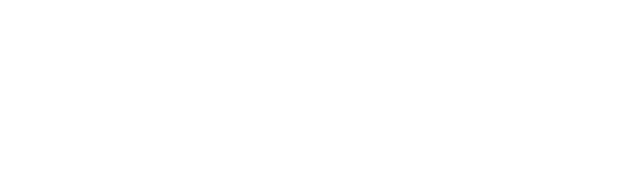
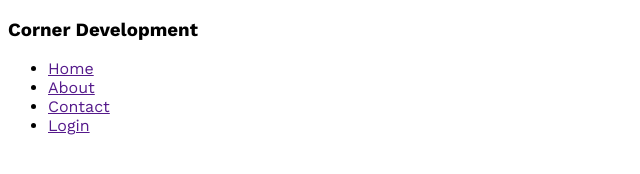
Before and after one commit to NhsTarek/corner-development, a plain HTML site: page index.html in a window 1280 px wide. Shown: the whole page, without its empty margins (0-640 px from the left). Drawn offline with nearby package versions, Linux system fonts and the light colour scheme.

Commit message:
google fonts added

```diff
--- a/index.html
+++ b/index.html
@@ -7,6 +7,22 @@
     <link rel="stylesheet" href="/styles/style.css">
 </head>
 <body>
+    <header>
+        <nav>
+            <h3>Corner Development</h3>
+            <ul>
+                <li><a href="">Home</a></li>
+                <li><a href="">About</a></li>
+                <li><a href="">Contact</a></li>
+                <li><a href="">Login</a></li>
+            </ul>
+        </nav>
+    </header>
+    <main>
 
+    </main>
+    <footer>
+
+    </footer>
 </body>
 </html>
--- a/styles/style.css
+++ b/styles/style.css
@@ -0,0 +1,6 @@
+/* Work sans google fonts */
+@import url('https://fonts.googleapis.com/css2?family=Work+Sans:wght@400;500;600;700&display=swap');
+
+*{
+    font-family: 'Work Sans', sans-serif;
+}
```
